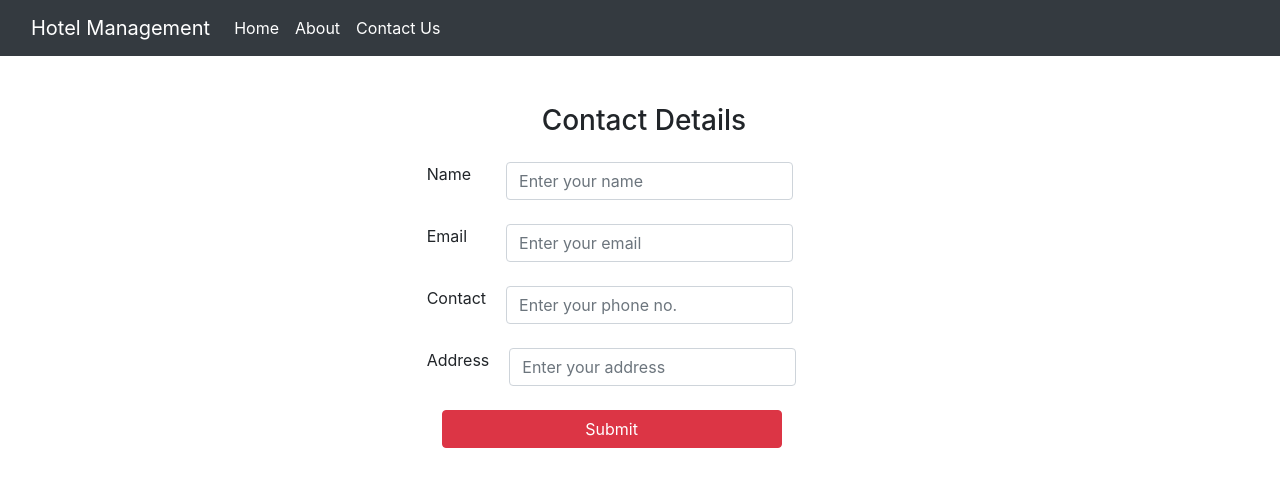
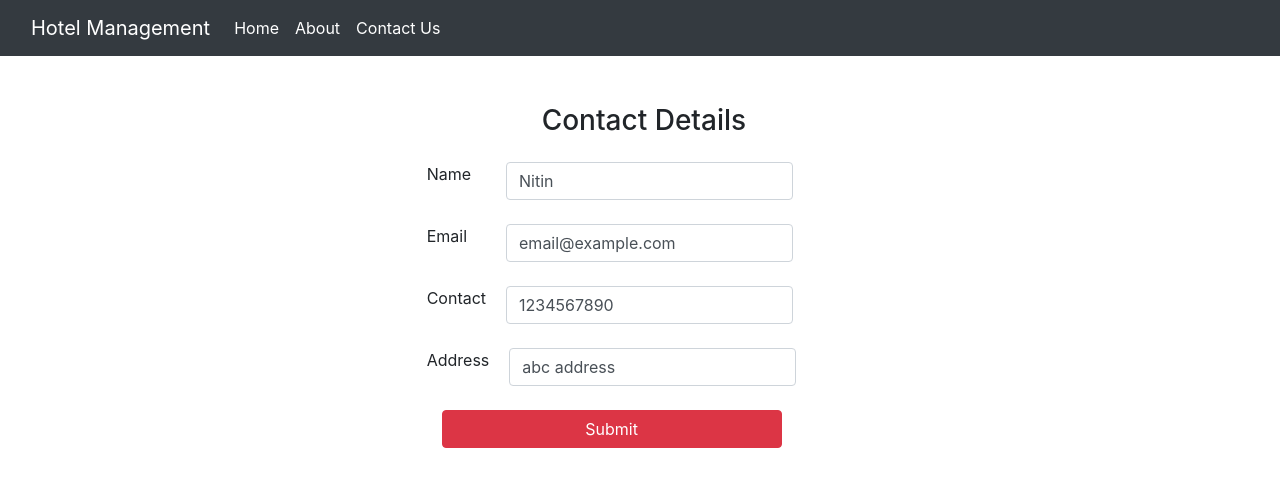
Before and after one commit to Nitin1604/HotelManagement, a React (Create React App) app: page /contact in a window 1280 px wide. Shown: the top 486 px of the page. Built offline with nearby package versions, Linux system fonts and the light colour scheme.

Commit message:
Some changes to code

```diff
--- a/src/Components/Contact.js
+++ b/src/Components/Contact.js
@@ -1,7 +1,38 @@
+import { useState } from "react";
 import NavigationComponent from "./Navigation";
 
 const ContactComponent = () => {
+    // useState for setting the name
+    const [InputName, setInputName] = useState('Nitin');
 
+    // function to handle the InputName
+    function handleInputName(event) {
+        setInputName(event.target.value);
+    }
+
+    // useState for setting the email
+    const [InputEmail , setInputEmail] = useState('email@example.com');
+
+    // function to handle the InputEmail
+    function handleInputEmail(event) {
+        setInputEmail(event.target.value);
+    }
+
+    // useState for setting the contact number
+    const [InputContact , setInputContact] = useState('1234567890');
+
+    // function to handle the InputContact
+    function handleInputContact(event) {
+        setInputContact(event.target.value);
+    }
+
+    // useState for setting the Address
+    const [InputAddress , setInputAddress] = useState('abc address');
+
+    // function to handle the InputContact
+    function handleInputAddress(event) {
+        setInputAddress(event.target.value);
+    }
     return (
         <div id="ContactComponent">
             <NavigationComponent />
@@ -19,7 +50,7 @@ const ContactComponent = () => {
                                     <div className="row my-3">
                                         <label for="exampleInputName">Name</label>
                                         <div className="col-sm-10">
-                                            <input className="form-control" id="exampleInputName" placeholder="Enter your name" />
+                                            <input className="form-control" id="exampleInputName" placeholder="Enter your name" value={InputName} onClick={handleInputName} onChange={handleInputName} />
                                         </div>
                                     </div>
                                 </div>
@@ -33,10 +64,11 @@ const ContactComponent = () => {
                             <div className="col-sm-4">
                                 <div className="form-group">
                                     <div className="row my-2">
-                                         <label for="exampleInputName">Email</label>
-                                          <div className="col-sm-10">
-                                            <input className="form-control" id="exampleInputEmail" placeholder="Enter your email"/>
-                                          </div>
+                                        <label for="exampleInputName">Email</label>
+                                        <div className="col-sm-10">
+                                            <input className="form-control" id="exampleInputEmail" placeholder="Enter your email" value={InputEmail} onClick={handleInputEmail} onChange={handleInputEmail}/>
+
+                                        </div>
                                     </div>
                                 </div>
                             </div>
@@ -50,7 +82,7 @@ const ContactComponent = () => {
                                     <div className="row my-2">
                                         <label for="exampleInputContact">Contact</label>
                                         <div className="col-sm-10">
-                                            <input type="text" className="form-control" id="exampleInputContact" placeholder="Enter your phone no."/>
+                                            <input type="text" className="form-control" id="exampleInputContact" placeholder="Enter your phone no." value={InputContact} onClick={handleInputContact} onChange={handleInputContact} />
                                         </div>
                                     </div>
                                 </div>
@@ -65,7 +97,7 @@ const ContactComponent = () => {
                                     <div className="row my-2">
                                         <label for="exampleInputAddress">Address</label>
                                         <div className="col-sm-10">
-                                            <input type="text" className="form-control" id="exampleInputAddress" placeholder="Enter your address"/>
+                                            <input type="text" className="form-control" id="exampleInputAddress" placeholder="Enter your address" value={InputAddress} onClick={handleInputAddress} onChange={handleInputAddress}/>
                                         </div>
                                     </div>
                                 </div>
```
